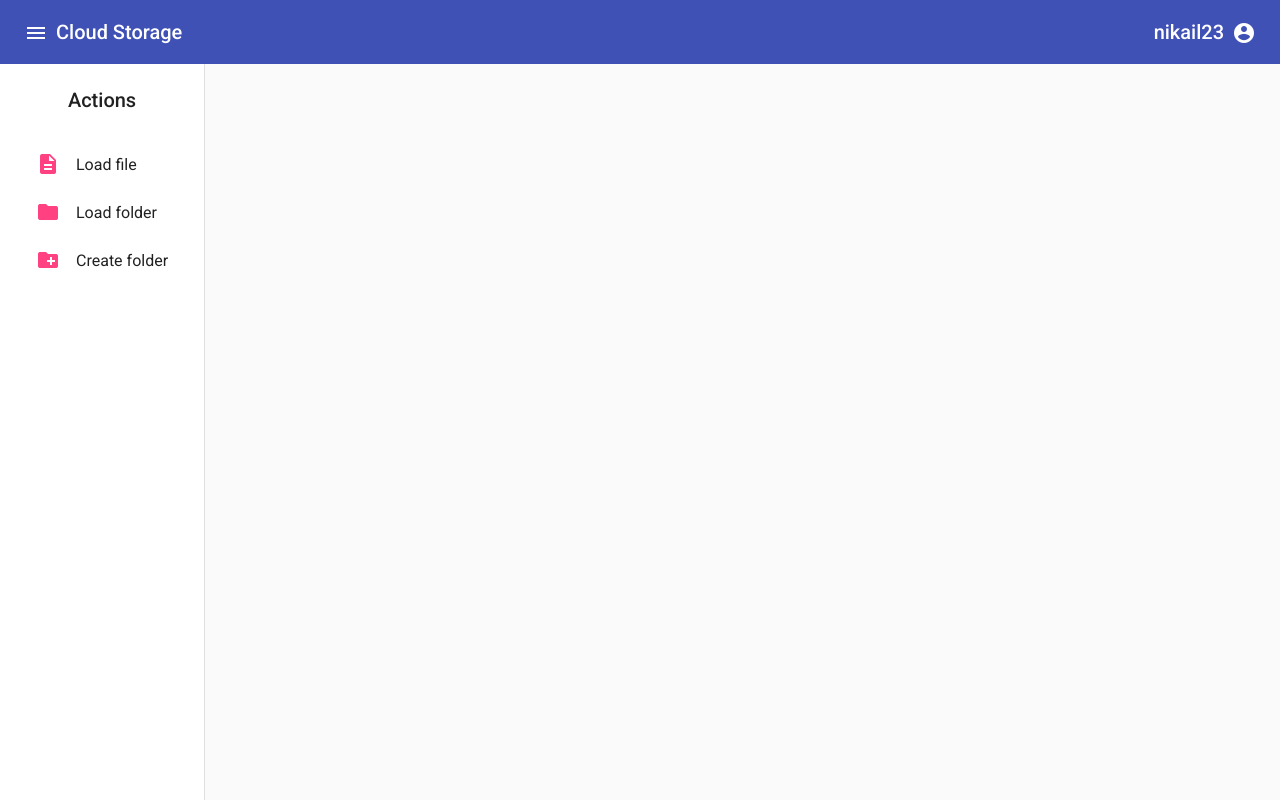
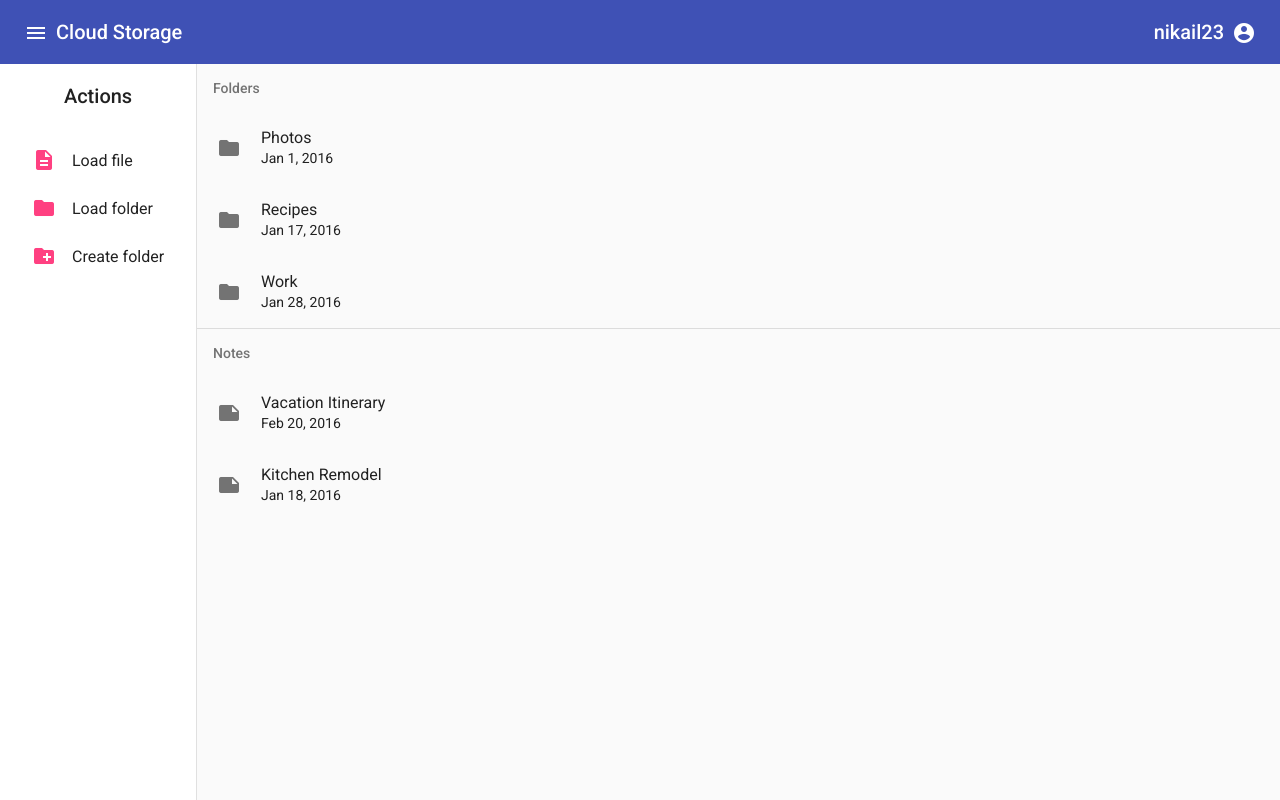
Before and after one commit to nikail23/CloudStorage, an Angular app in the folder client/: page / in a window 1280 px wide. Both pictures are taken after a click on the button "menu". Built offline with nearby package versions, Linux system fonts and the light colour scheme.

Commit message:
Add List component.

```diff
--- a/client/src/app/app.component.html
+++ b/client/src/app/app.component.html
@@ -1 +1,2 @@
-<app-header></app-header>
+<app-header (sidenavButtonClicked)="sidenavButtonClick()"></app-header>
+<app-list></app-list>
--- a/client/src/app/app.component.ts
+++ b/client/src/app/app.component.ts
@@ -1,4 +1,5 @@
-import { Component } from '@angular/core';
+import { Component, ViewChild } from '@angular/core';
+import { ListComponent } from './storage/list/list.component';
 
 @Component({
   selector: 'app-root',
@@ -9,8 +10,11 @@ export class AppComponent {
 
   title = 'client';
 
-  handleSidenavButtonClick() {
+  @ViewChild(ListComponent, {static: false})
+  private listComponent: ListComponent;
 
+  sidenavButtonClick() {
+    this.listComponent.toggleSidenav();
   }
 
 }
--- a/client/src/app/app.module.ts
+++ b/client/src/app/app.module.ts
@@ -6,6 +6,7 @@ import { AppComponent } from './app.component';
 import { BrowserAnimationsModule } from '@angular/platform-browser/animations';
 import { SharedModule } from './shared/shared.module';
 import { ServicesModule } from './services/services.module';
+import { StorageModule } from './storage/storage.module';
 
 @NgModule({
   declarations: [
@@ -17,6 +18,7 @@ import { ServicesModule } from './services/services.module';
     BrowserAnimationsModule,
     SharedModule,
     ServicesModule,
+    StorageModule
   ],
   providers: [],
   bootstrap: [AppComponent]
--- a/client/src/app/shared/header/header.component.html
+++ b/client/src/app/shared/header/header.component.html
@@ -2,7 +2,7 @@
   <button
     mat-icon-button
     class="example-icon"
-    (click)="drawer.toggle()"
+    (click)="sidenavButtonClicked.emit()"
     aria-label="Example icon-button with menu icon"
   >
     <mat-icon>menu</mat-icon>
@@ -18,24 +18,3 @@
     <mat-icon>account_circle</mat-icon>
   </button>
 </mat-toolbar>
-<mat-drawer-container class="example-container" autosize>
-  <mat-drawer #drawer class="example-sidenav" mode="side">
-    <h2 class="sidenav-caption">Actions</h2>
-    <mat-action-list>
-      <button mat-list-item color="accent">
-        <mat-icon class="sidenav-icon" color="accent">description</mat-icon>
-        Load file
-      </button>
-      <button mat-list-item color="accent">
-        <mat-icon class="sidenav-icon" color="accent">folder</mat-icon>
-        Load folder
-      </button>
-      <button mat-list-item color="accent">
-        <mat-icon class="sidenav-icon" color="accent"
-          >create_new_folder</mat-icon
-        >
-        Create folder
-      </button>
-    </mat-action-list>
-  </mat-drawer>
-</mat-drawer-container>
--- a/client/src/app/shared/header/header.component.scss
+++ b/client/src/app/shared/header/header.component.scss
@@ -3,27 +3,3 @@
 .example-spacer {
     flex: 1 1 auto;
 }
-
-.example-container {
-  width: 100%;
-  height: calc(100% - 64px);
-}
-
-.example-sidenav-content {
-  display: flex;
-  height: 100%;
-  align-items: center;
-  justify-content: center;
-}
-
-.example-sidenav {
-  padding: 20px;
-}
-
-.sidenav-caption {
-  text-align: center;
-}
-
-.sidenav-icon {
-  margin-right: $offset;
-}
--- a/client/src/app/shared/header/header.component.ts
+++ b/client/src/app/shared/header/header.component.ts
@@ -1,7 +1,6 @@
 import { SubscriptionsService } from './../../services/subscriptions.service';
 import { UserService } from './../../services/user.service';
-import { Component, OnDestroy, OnInit } from '@angular/core';
-import { Subscription } from 'rxjs';
+import { Component, OnDestroy, OnInit, Output, EventEmitter } from '@angular/core';
 
 @Component({
   selector: 'app-header',
@@ -10,7 +9,7 @@ import { Subscription } from 'rxjs';
 })
 export class HeaderComponent implements OnInit, OnDestroy {
 
-  private subscriptions: Array<Subscription> = [];
+  @Output() sidenavButtonClicked = new EventEmitter();
 
   public userName: string;
 
--- /dev/null
+++ b/client/src/app/storage/list/list.component.html
@@ -0,0 +1,36 @@
+<mat-drawer-container class="container" autosize>
+  <mat-drawer [opened]="sidenavOpened" class="sidenav" mode="side">
+    <h2 class="sidenav-caption">Actions</h2>
+    <mat-action-list>
+      <button mat-list-item color="accent">
+        <mat-icon class="sidenav-icon" color="accent">description</mat-icon>
+        Load file
+      </button>
+      <button mat-list-item color="accent">
+        <mat-icon class="sidenav-icon" color="accent">folder</mat-icon>
+        Load folder
+      </button>
+      <button mat-list-item color="accent">
+        <mat-icon class="sidenav-icon" color="accent"
+          >create_new_folder</mat-icon
+        >
+        Create folder
+      </button>
+    </mat-action-list>
+  </mat-drawer>
+  <mat-list>
+    <div mat-subheader>Folders</div>
+    <mat-list-item *ngFor="let folder of folders">
+      <mat-icon mat-list-icon>folder</mat-icon>
+      <div mat-line>{{folder.name}}</div>
+      <div mat-line> {{folder.updated | date}} </div>
+    </mat-list-item>
+    <mat-divider></mat-divider>
+    <div mat-subheader>Notes</div>
+    <mat-list-item *ngFor="let note of notes">
+      <mat-icon mat-list-icon>note</mat-icon>
+      <div mat-line>{{note.name}}</div>
+      <div mat-line> {{note.updated | date}} </div>
+    </mat-list-item>
+  </mat-list>
+</mat-drawer-container>
--- /dev/null
+++ b/client/src/app/storage/list/list.component.scss
@@ -0,0 +1,29 @@
+@import '../../../vars.scss';
+
+.mat-list-icon {
+  color: rgba(0, 0, 0, 0.54);
+}
+
+.container {
+  width: 100%;
+  height: calc(100% - 64px);
+}
+
+.sidenav-content {
+  display: flex;
+  height: 100%;
+  align-items: center;
+  justify-content: center;
+}
+
+.sidenav {
+  padding: $offset;
+}
+
+.sidenav-caption {
+  text-align: center;
+}
+
+.sidenav-icon {
+  margin-right: $offset;
+}
--- /dev/null
+++ b/client/src/app/storage/list/list.component.ts
@@ -0,0 +1,51 @@
+import { Component, OnInit } from '@angular/core';
+
+export interface Section {
+  name: string;
+  updated: Date;
+}
+
+@Component({
+  selector: 'app-list',
+  templateUrl: './list.component.html',
+  styleUrls: ['./list.component.scss']
+})
+export class ListComponent implements OnInit {
+
+  public sidenavOpened = false;
+
+  folders: Section[] = [
+    {
+      name: 'Photos',
+      updated: new Date('1/1/16'),
+    },
+    {
+      name: 'Recipes',
+      updated: new Date('1/17/16'),
+    },
+    {
+      name: 'Work',
+      updated: new Date('1/28/16'),
+    }
+  ];
+  notes: Section[] = [
+    {
+      name: 'Vacation Itinerary',
+      updated: new Date('2/20/16'),
+    },
+    {
+      name: 'Kitchen Remodel',
+      updated: new Date('1/18/16'),
+    }
+  ];
+
+  constructor() { }
+
+  ngOnInit(): void {
+  }
+
+  toggleSidenav() {
+    this.sidenavOpened = !this.sidenavOpened;
+  }
+
+}
```
Also changed, not shown: client/src/app/shared/shared.module.ts (+4 -4 lines), client/src/app/storage/storage.module.ts (added, +24 -0 lines).
